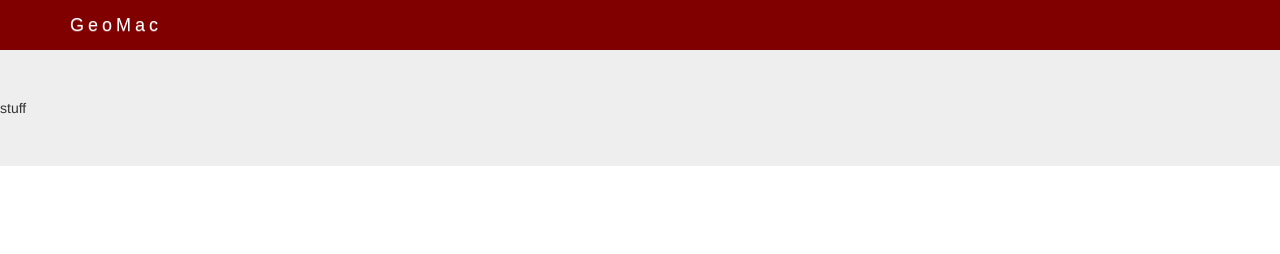
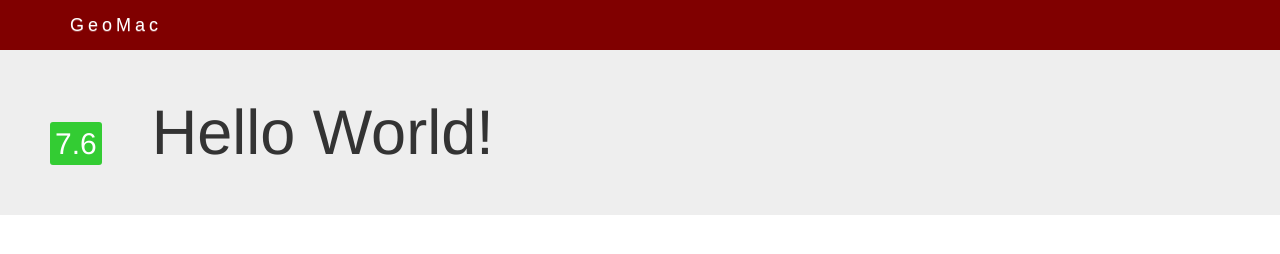
Before and after one commit to WyattWismer/geomac, a plain HTML site: page pages/index.html in a window 1280 px wide. Drawn offline with nearby package versions, Linux system fonts and the light colour scheme.

Commit message:
remove excess style code

```diff
--- a/pages/index.html
+++ b/pages/index.html
@@ -36,7 +36,7 @@
   </div>
 </nav>
 <div class=jumbotron>
-  stuff
+  <div class="score">7.6</div><h1>Hello World!</h1>
 </div>
 
 
--- a/style.css
+++ b/style.css
@@ -11,7 +11,20 @@ a{
 .img-center {
 	margin: 0 auto;
 }
-
+h1{
+    display:inline;
+    text-align:center;
+}
+.score{
+    display:inline;
+    font-size: 30px;
+    font-style: bold;
+    background-color: #33cc33;
+    color: #ffffff;
+    padding: 5px;
+    margin: 50px;
+    border-radius:3px;
+}
 
 footer {
     margin: 50px 0;
```
Also changed, not shown: index.html (+1 -6 lines).
